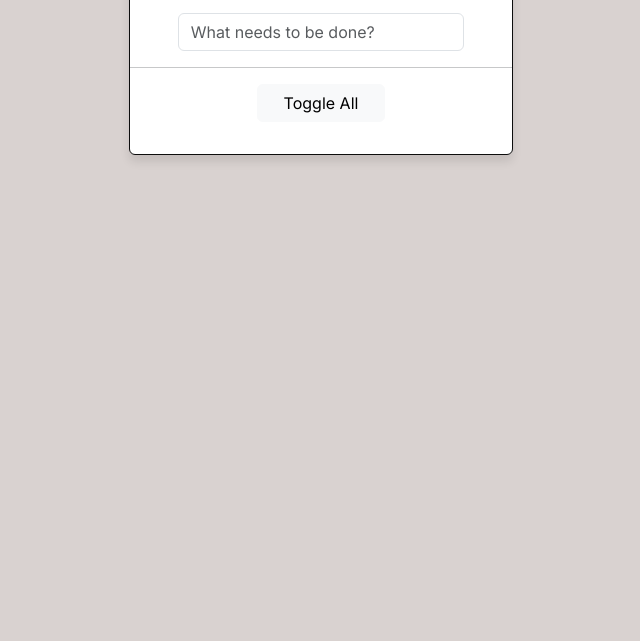
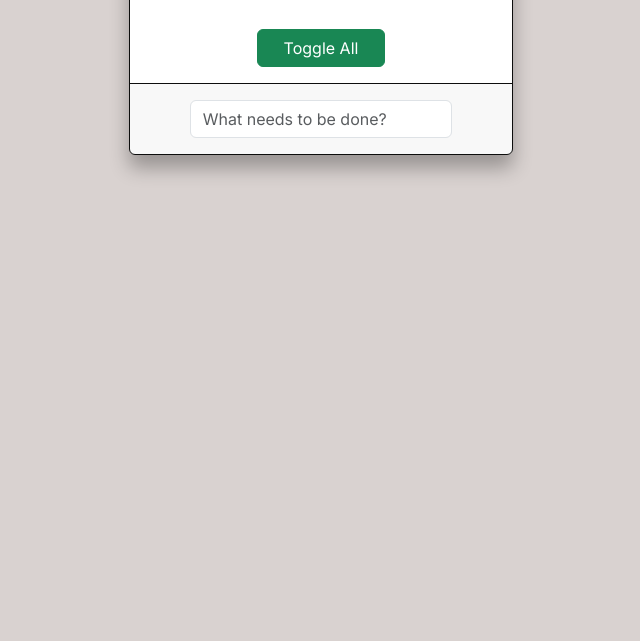
Before and after one commit to spencerjstewart/todos, a website built with webpack: page index.html in a window 1280 px wide. Shown: the part 159-800 px from the top of the page, without its empty margins (319-959 px from the left). Built offline with nearby package versions, Linux system fonts and the light colour scheme.

Commit message:
style: move todo input and toggle all button to the bottom of card

```diff
--- a/css/styles.css
+++ b/css/styles.css
@@ -19,7 +19,7 @@ body {
   max-width: 24rem;
   min-width: 18rem;
   border: 0.1rem solid var(--color-dark-shade);
-  box-shadow: 0 0.4rem 0.6rem rgba(0, 0, 0, 0.1);
+  box-shadow: 0 0.8rem 1.2rem rgba(0, 0, 0, 0.3);
 }
 
 .todo-card__header {
@@ -35,11 +35,6 @@ body {
   font-family: "Poppins", sans-serif;
   font-style: italic;
   text-shadow: 0 0.1rem 0.2rem rgba(0, 0, 0, 0.1);
-}
-
-.todo-input {
-  margin: 1rem auto 0;
-  width: 75%;
 }
 
 .display-todos-btn {
@@ -69,7 +64,7 @@ body {
 }
 
 .todo-item__remove-icon {
-  margin-left: 0.5rem;
+  margin-left: 0.7rem;
   transition: transform 0.2s ease-in-out;
 }
 
@@ -80,9 +75,9 @@ body {
 
 .todo-item__toggle-completed {
   appearance: none;
-  width: 20px;
-  height: 20px;
-  border: 2px solid var(--color-dark-shade);
+  min-width: 1.25rem;
+  height: 1.25rem;
+  border: 0.1rem solid var(--color-dark-shade);
   border-radius: 50%;
   margin-right: 0.5rem;
   position: relative;
@@ -105,5 +100,19 @@ body {
 
 .todo-card__toggle-all {
   width: 8rem;
-  margin: auto;
+  margin: 0 auto 1rem;
 }
+
+.card-footer {
+  display: flex;
+  flex-direction: column;
+  justify-content: center;
+  align-items: center;
+  padding: 0.5rem 1rem;
+  border-top: 0.1rem solid var(--color-dark-shade);
+}
+
+.todo-input {
+  margin: 0.5rem auto 0.5rem;
+  width: 75%;
+}
--- a/index.html
+++ b/index.html
@@ -20,18 +20,19 @@
         <header class="todo-card__header card-header">
           <h1>todos</h1>
         </header>
-        <label class="visually-hidden" for="todo-input">"What needs to be done?"</label>
-        <input
-          class="todo-input form-control"
-          id="todo-input"
-          placeholder="What needs to be done?"
-          type="text"
-        />
-        <hr>
-        <button class="todo-card__toggle-all btn btn-light">Toggle All</button>
         <article class="todo-card__body card-body">
           <ul class="todo-list list-group list-group-flush"></ul>
         </article>
+        <button class="todo-card__toggle-all btn btn-success">Toggle All</button>
+        <footer class="card-footer">
+          <label class="visually-hidden" for="todo-input">"What needs to be done?"</label>
+          <input
+            class="todo-input form-control"
+            id="todo-input"
+            placeholder="What needs to be done?"
+            type="text"
+          />
+        </footer>
       </section>
     </div>
   </body>
```
